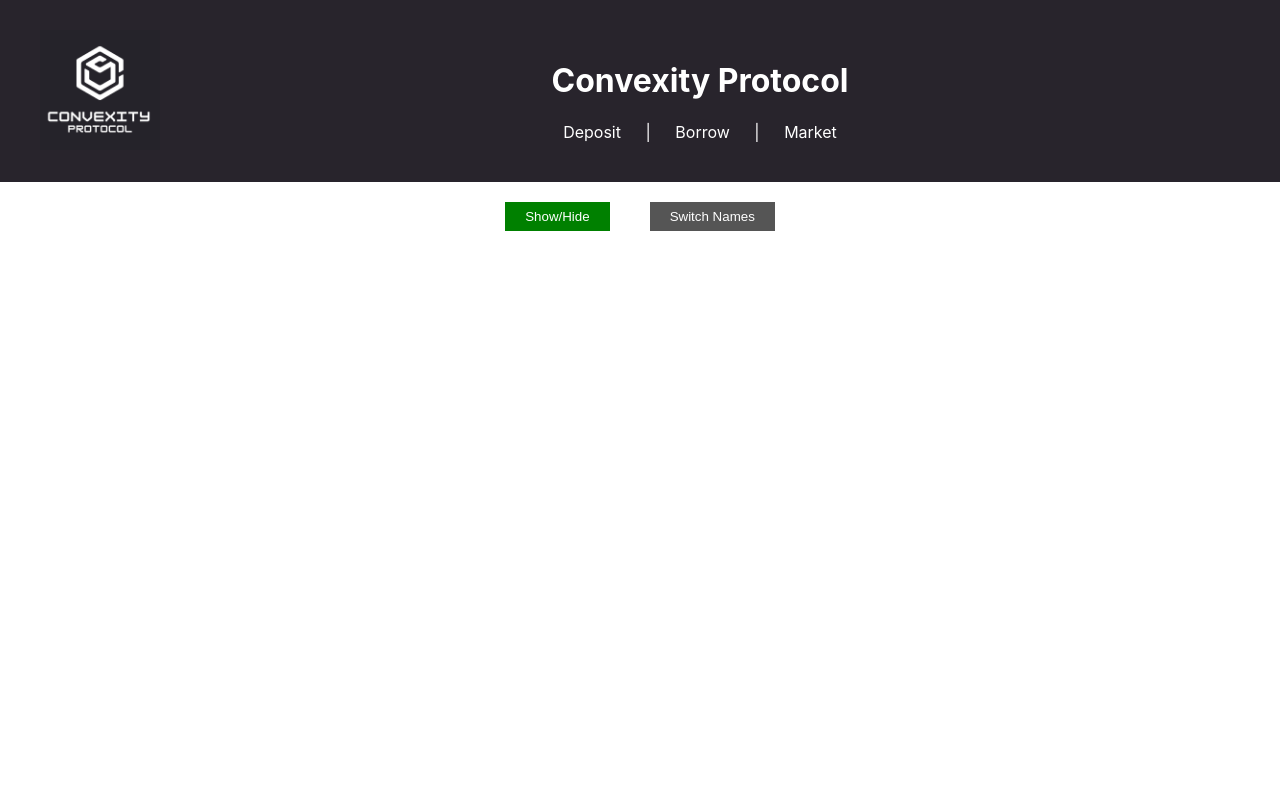
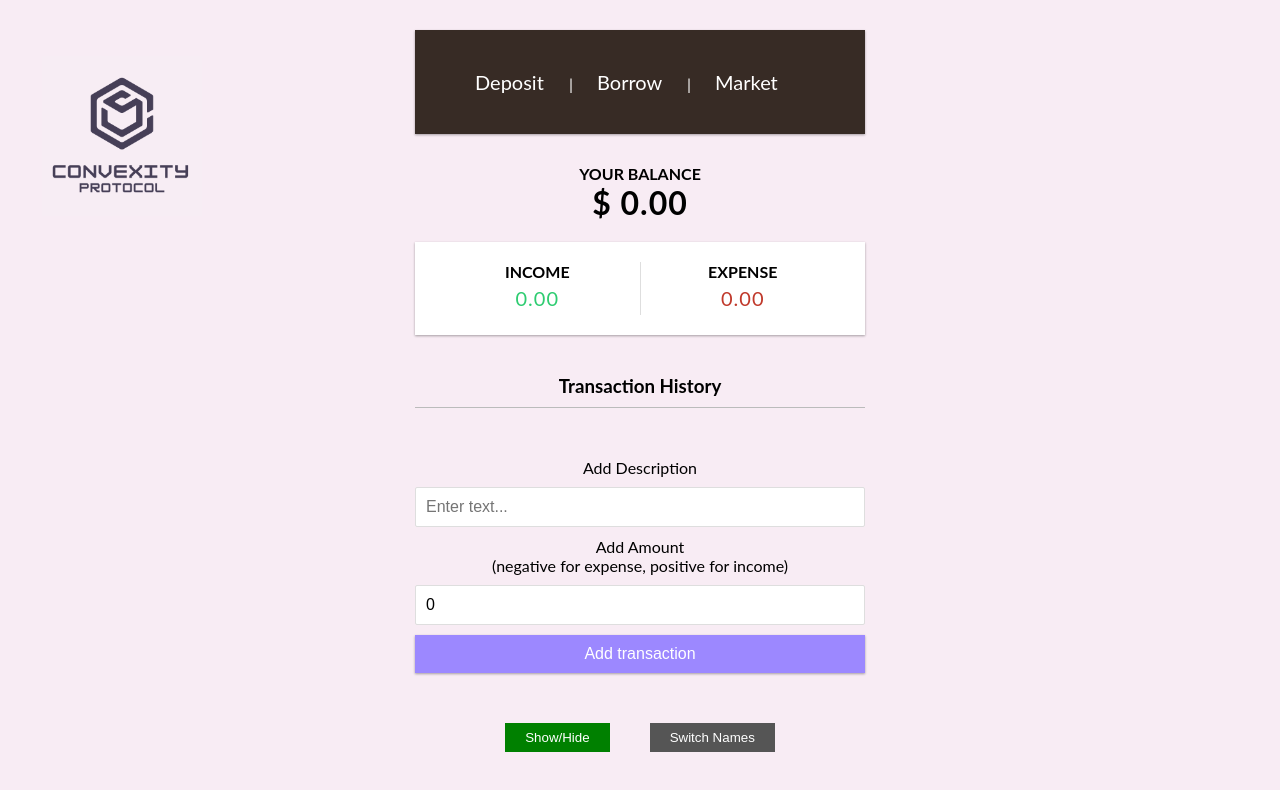
Before and after one commit to moranthomas/react-expense-routing-tracker, a React (Create React App) app: page / in a window 1280 px wide. Shown: the top 790 px of the page. Built offline with nearby package versions, Linux system fonts and the light colour scheme.

Commit message:
ui styling updates

```diff
--- a/src/App.css
+++ b/src/App.css
@@ -40,6 +40,9 @@
 
 
 
+
+
+
 .person {
   display: inline-block;
   margin: 10px;
@@ -52,3 +55,174 @@
 .container {
   padding: 0 1rem;
 }
+
+@import url('https://fonts.googleapis.com/css?family=Lato&display=swap');
+
+:root {
+  --box-shadow: 0 1px 3px rgba(0, 0, 0, 0.12), 0 1px 2px rgba(0, 0, 0, 0.24);
+}
+
+* {
+  box-sizing: border-box;
+}
+
+body {
+  background-color: #f8ecf4;
+  display: flex;
+  flex-direction: column;
+  align-items: center;
+  justify-content: center;
+  min-height: 100vh;
+  margin: 0;
+  font-family: 'Lato', sans-serif;
+}
+
+.container {
+  margin: 30px auto;
+  width: 450px;
+}
+
+h1 {
+  letter-spacing: 1px;
+  margin: 0;
+  margin-bottom: 20px;
+}
+
+h3 {
+  border-bottom: 1px solid #bbb;
+  padding-bottom: 10px;
+  margin: 40px 0 10px;
+}
+
+h4 {
+  margin: 0;
+  text-transform: uppercase;
+}
+
+.inc-exp-container {
+  background-color: #fff;
+  box-shadow: var(--box-shadow);
+  padding: 20px;
+  display: flex;
+  justify-content: space-between;
+  margin: 20px 0;
+}
+
+.inc-exp-container > div {
+  flex: 1;
+  text-align: center;
+}
+
+.inc-exp-container > div:first-of-type {
+  border-right: 1px solid #dedede;
+}
+
+.money {
+  font-size: 20px;
+  letter-spacing: 1px;
+  margin: 5px 0;
+}
+
+.money.plus {
+  color: #2ecc71;
+}
+
+.money.minus {
+  color: #c0392b;
+}
+
+label {
+  display: inline-block;
+  margin: 10px 0;
+}
+
+input[type='text'],
+input[type='number'] {
+  border: 1px solid #dedede;
+  border-radius: 2px;
+  display: block;
+  font-size: 16px;
+  padding: 10px;
+  width: 100%;
+}
+
+.btn {
+  cursor: pointer;
+  background-color: #9c88ff;
+  box-shadow: var(--box-shadow);
+  color: #fff;
+  border: 0;
+  display: block;
+  font-size: 16px;
+  margin: 10px 0 30px;
+  padding: 10px;
+  width: 100%;
+}
+
+.btn-white {
+  cursor: pointer;
+  background-color: #fff;
+  box-shadow: var(--box-shadow);
+  color: #000;
+  border: 0;
+  display: flex;
+  font-size: 16px;
+  margin: 10px 0 30px;
+  padding: 10px;
+}
+
+.btn:focus,
+.delete-btn:focus {
+  outline: 0;
+}
+
+.list {
+  list-style-type: none;
+  padding: 0;
+  margin-bottom: 40px;
+}
+
+.list li {
+  background-color: #fff;
+  box-shadow: var(--box-shadow);
+  color: #333;
+  display: flex;
+  justify-content: space-between;
+  position: relative;
+  padding: 10px;
+  margin: 10px 0;
+}
+
+.list li.plus {
+  border-right: 5px solid #2ecc71;
+}
+
+.list li.minus {
+  border-right: 5px solid #c0392b;
+}
+
+.delete-btn {
+  cursor: pointer;
+  background-color: #e74c3c;
+  border: 0;
+  color: #fff;
+  font-size: 20px;
+  line-height: 20px;
+  padding: 2px 5px;
+  position: absolute;
+  top: 50%;
+  left: 0;
+  transform: translate(-100%, -50%);
+  opacity: 0;
+  transition: opacity 0.3s ease;
+}
+
+.list li:hover .delete-btn {
+  opacity: 1;
+}
+
+@media (max-width: 320px) {
+  .container {
+    width: 300px;
+  }
+}
--- a/src/App.js
+++ b/src/App.js
@@ -3,8 +3,13 @@
 import styled from 'styled-components'
 
 import About from './components/About.js';
+import { AddTransaction } from './components/AddTransaction';
+import { Balance } from './components/Balance.js';
+import { IncomeExpenses } from './components/IncomeExpenses';
 import Market from './components/Market.js';
 import Person from './components/Person.js';
+import { TransactionList } from './components/TransactionList';
+import { GlobalProvider } from './context/GlobalState';
 import Header from './layout/Header';
 
 import './App.css';
@@ -23,7 +28,6 @@
   }
 
   switchNameHandler = () => {
-    // DON'T DO THIS - > this.state.persons[0].name = 'john'; // INSTEAD always USE the setState( ) method
     this.setState(
        {
          persons: [
@@ -77,7 +81,6 @@
   render() {
 
     // we can write whatever code we want here before the return() block since this is not JSX !
-
     const btnStyle = {
       display: 'inline-block',
       border: 'none',
@@ -101,15 +104,9 @@
         background-color: ${props => props.alt ? 'salmon' : 'lightgreen'};
         color:black;
       }
-
     ` ;
 
-
-
-
-
     let persons = null;
-
     if(this.state.showPersons) {
       persons = (
         <div>
@@ -127,30 +124,30 @@
           }
         </div>
       );
-
       btnStyle.background = 'red';
 
     }
 
     return (
-
       <Router>
         <div className="App">
           <div className="container">
           <Header />
 
+          <div className="container">
+            <Balance />
+            <IncomeExpenses />
+            <TransactionList />
+            <AddTransaction />
+          </div>
+
            {/**<h1> Deposit </h1> **/}
+            <StyledButton alt={this.state.showPersons} onClick={this.togglePersonsHandler}> Show/Hide </StyledButton>
+            <button style={btnStyle} onClick={this.switchNameHandler}>Switch Names</button>
+            {persons}
+            <Route path="/about" component={About} />
+            <Route path="/market" component={Market} />
 
-            <StyledButton alt={this.state.showPersons} onClick={this.togglePersonsHandler}> Show/Hide </StyledButton>
-
-            <button style={btnStyle} onClick={this.switchNameHandler}>Switch Names</button>
-
-            {persons}
-
-
-            <Route path="/about" component={About} />
-
-            <Route path="/market" component={Market} />
           </div>
         </div>
       </Router>
--- /dev/null
+++ b/src/components/AddTransaction.js
@@ -0,0 +1,43 @@
+import React, { useContext, useState } from 'react'
+
+import { GlobalContext } from '../context/GlobalState'
+
+export const AddTransaction = () => {
+
+    const [text, setText] = useState('');
+    const [amount, setAmount] = useState(0);
+
+    const {addTransaction} = useContext(GlobalContext);
+
+    const onSubmit = e => {
+        e.preventDefault();
+        const newTransaction = {
+            id: Math.floor(Math.random() * 100000000),
+            text: text,
+            amount: +amount
+        }
+        addTransaction(newTransaction);
+    }
+
+    return (
+        <>
+            <form onSubmit={onSubmit}>
+                <div className="form-control">
+                    <label htmlFor="text">Add Description </label>
+                    <input type="text" value={text} onChange={
+                        (e) => setText(e.target.value)}
+                        placeholder="Enter text...">
+                    </input>
+                </div>
+                <div className="form-control">
+                    <label htmlFor="amount">Add Amount <br/>
+                    (negative for  expense, positive for income)
+                    </label>
+                    <input type="number" value={amount} onChange={
+                        (e) => setAmount(e.target.value)} placeholder="Enter amount..."  />
+                </div>
+                <button className="btn">Add transaction</button>
+            </form>
+        </>
+    )
+}
--- /dev/null
+++ b/src/components/Balance.js
@@ -0,0 +1,16 @@
+import React, {useContext} from 'react'
+import {GlobalContext} from '../context/GlobalState';
+
+export const Balance = () => {
+
+    const {transactions} = useContext(GlobalContext);
+    const amounts = transactions.map(transaction => transaction.amount);
+    const total = amounts.reduce((acc, item) => (acc += item), 0).toFixed(2);
+
+    return (
+        <div>
+            <h4>Your Balance</h4>
+            <h1>$ {total} </h1>
+        </div>
+    )
+}
--- /dev/null
+++ b/src/components/IncomeExpenses.js
@@ -0,0 +1,31 @@
+import React, {useContext} from 'react'
+import {GlobalContext} from '../context/GlobalState';
+
+
+export const IncomeExpenses = () => {
+
+    const {transactions} = useContext(GlobalContext);
+
+    const amounts = transactions.map(transaction => transaction.amount);
+
+    const income = amounts
+        .filter(item => item > 0)
+        .reduce((acc, item) => (acc += item), 0)
+        .toFixed(2);
+    const expense = (
+        amounts.filter(item => item <0).reduce((acc, item) => (acc += item), 0) * -1
+    ).toFixed(2);
+
+    return (
+        <div className="inc-exp-container">
+            <div>
+                <h4>Income</h4>
+                <p className="money plus">{income}</p>
+            </div>
+            <div>
+                <h4>Expense</h4>
+                <p className="money minus">{expense}</p>
+            </div>
+        </div>
+    )
+}
--- /dev/null
+++ b/src/components/Transaction.js
@@ -0,0 +1,15 @@
+import React, {useContext} from 'react'
+import {GlobalContext} from '../context/GlobalState';
+
+
+export const Transaction = ({ transaction} ) => {
+
+    const {deleteTransaction} = useContext(GlobalContext);
+    const sign = transaction.amount < 0 ? '-' : '+';
+    return (
+        <li className={transaction.amount < 0 ? 'minus' : 'plus'}>
+            {transaction.text} <span>{sign}${Math.abs(transaction.amount)}</span>
+            <button onClick={() => deleteTransaction(transaction.id)} className="delete-btn">x</button>
+        </li>
+    )
+}
--- /dev/null
+++ b/src/components/TransactionList.js
@@ -0,0 +1,22 @@
+import React, {useContext} from 'react'
+import { GlobalContext } from '../context/GlobalState'
+import { Transaction } from './Transaction';
+
+export const TransactionList = () => {
+
+    // We can access the entire global context/state from this component
+    /*const context = useContext(GlobalContext);;*/
+
+    // Or else we can just get the transactions out using destructuring...
+    const { transactions } = useContext(GlobalContext);
+
+    return (
+        <>
+            <h3>Transaction History</h3>
+            <ul className="list">
+                {transactions.map(transaction =>
+                    ( <Transaction key={transaction.id} transaction={transaction} /> ))}
+            </ul>
+        </>
+    )
+}
--- /dev/null
+++ b/src/context/AppReducer.js
@@ -0,0 +1,17 @@
+export default ( state, action ) => {
+    switch(action.type) {
+        case 'DELETE_TRANSACTION' :
+            return {
+                ...state,
+                transactions: state.transactions.filter(transaction =>
+                    transaction.id !== action.payload)
+            }
+        case 'ADD_TRANSACTION' :
+            return {
+                ...state,
+                transactions: [action.payload, ...state.transactions]
+            }
+        default:
+            return state;
+    }
+}
--- /dev/null
+++ b/src/context/GlobalState.js
@@ -0,0 +1,43 @@
+import React, {createContext, useReducer} from 'react';
+import AppReducer from './AppReducer'
+
+// Initial state
+const initialState = {
+     transactions: [
+    //     { id: 1, text: 'Flower', amount: -20 },
+    //     { id: 2, text: 'Salary', amount: 300 },
+    //     { id: 3, text: 'Book', amount: -10 },
+    //     { id: 4, text: 'Camera', amount: 150 },
+     ]
+}
+
+// Create context
+export const GlobalContext = createContext(initialState);
+
+// Provider component
+export const GlobalProvider = ({children}) => {
+    const [state, dispatch] = useReducer(AppReducer, initialState);
+
+    //Actions
+    function deleteTransaction(id) {
+        dispatch({
+            type: 'DELETE_TRANSACTION',
+            payload: id
+        });
+    }
+
+    function addTransaction(transaction) {
+        dispatch({
+            type: 'ADD_TRANSACTION',
+            payload: transaction
+        });
+    }
+
+    return (<GlobalContext.Provider value = {{
+        transactions: state.transactions,
+        deleteTransaction,
+        addTransaction
+    }}>
+        {children}
+    </GlobalContext.Provider>);
+}
--- a/src/layout/Header.js
+++ b/src/layout/Header.js
@@ -8,20 +8,21 @@
     return (
         <header style={headerStyle}>
             <div style={centerFlex}>
-                <img src={convexityLogoDark} style={logoStyle} alt=''/>
+                <img src={convexityLogoLight} style={logoStyle} alt=''/>
             </div>
-            <h1>Convexity Protocol</h1>
-            <Link style={linkStyle} to="/"> Deposit </Link>
-            | <Link style={linkStyle} to="/about"> Borrow </Link>
-            | <Link style={linkStyle} to="/market"> Market </Link>
+            <div>
+                <Link style={linkStyle} to="/"> Deposit </Link>
+                | <Link style={linkStyle} to="/about"> Borrow </Link>
+                | <Link style={linkStyle} to="/market"> Market </Link>
+            </div>
         </header>
     )
 }
 
 const centerFlex = {
-    position: 'relative',
-    bottom: '10px',
-    left: '5%',
+    position: 'fixed',
+    top: '7%',
+    left: '8%',
     transform: 'translate( -50%)',
     width: '120px'
   }
@@ -30,21 +31,22 @@
     textAlign: 'left',
     padding: '0px',
     float: 'left',
-    //marginTop: '30px',
-    width: '120px'
+    width: '160px'
 }
 
 const headerStyle = {
-    background: '#28242c',
+    background: '#372b25',
     color: '#fff',
     textAlign: 'center',
     padding: '40px',
-    marginTop: '0px',
-
+    margin: '0px',
+    boxShadow: 'var(--box-shadow)',
+    display: 'flex',
+    justifyContent: 'space-between'
 }
 
 const linkStyle = {
-    fontSize: '16px',
+    fontSize: '20px',
     color: '#fff',
     textDecoration: 'none',
     marginLeft: '20px',
```
Also changed, not shown: src/components/Header.js (added, +10 -0 lines).
